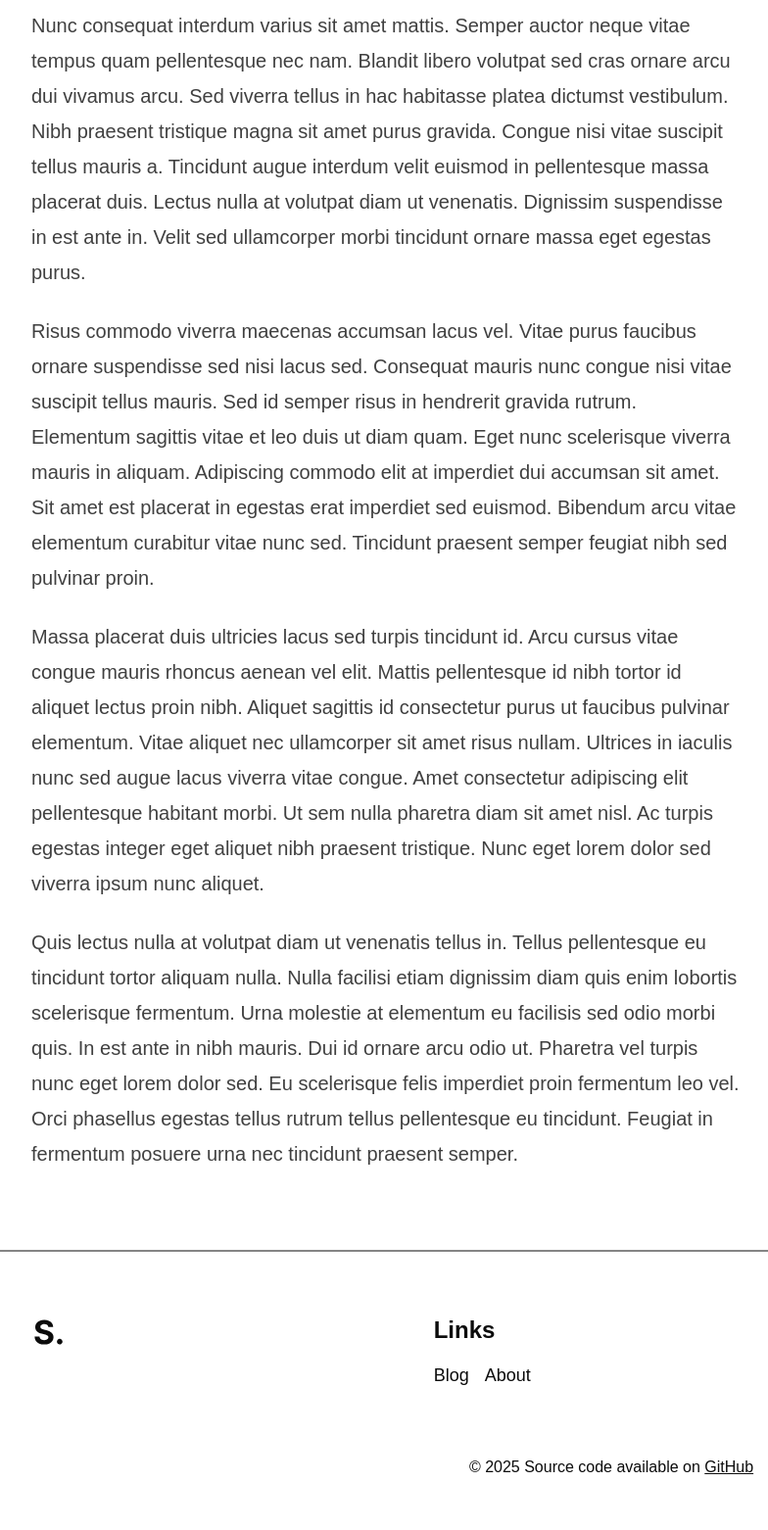
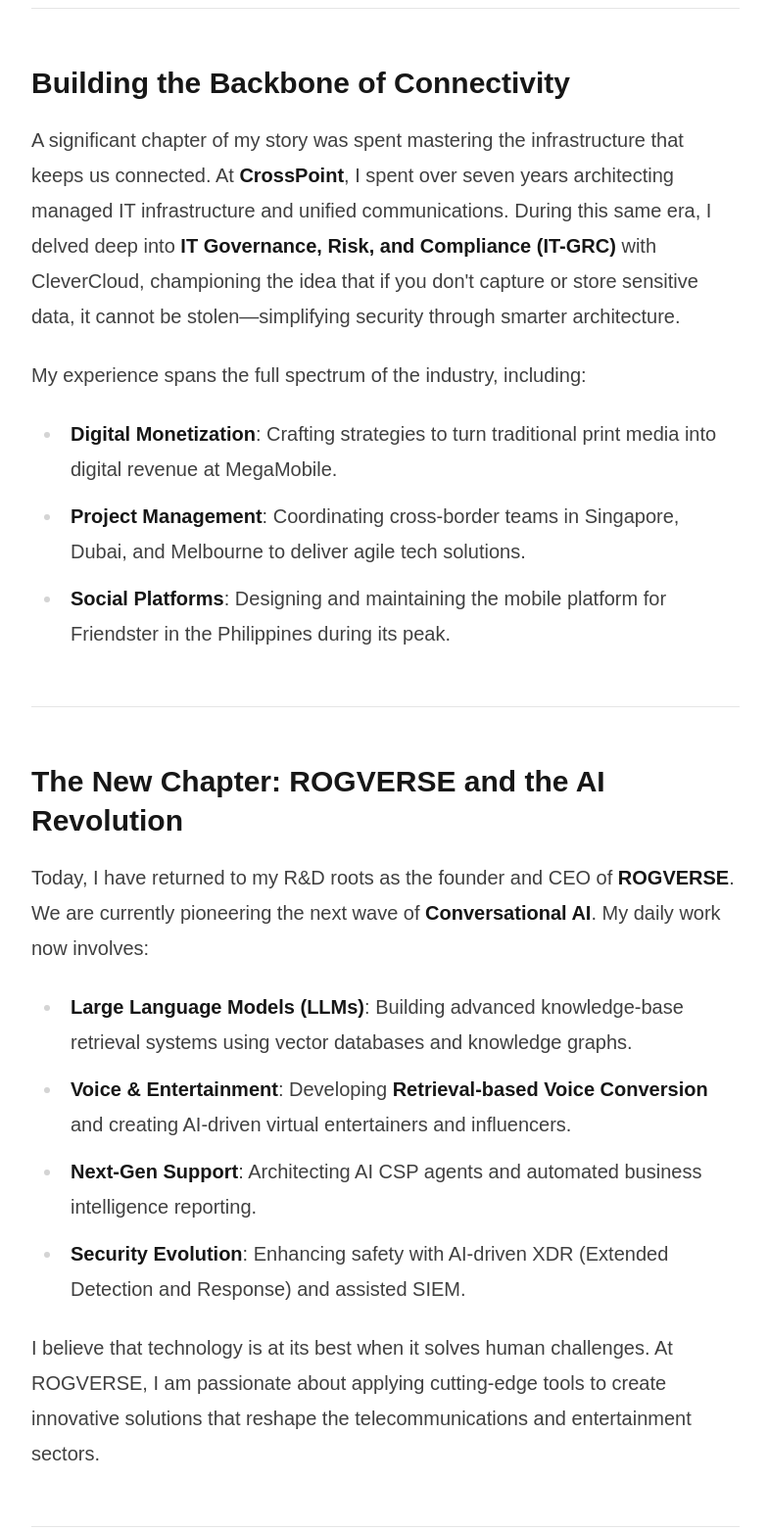
Before and after one commit to rpfilomeno/blog, an Astro site: page /about in a window 1280 px wide. Shown: the part 840-2402 px from the top of the page at 98% size, without its empty margins (16-800 px from the left). Before the commit the page ends 2374 px from the top, so only its background shows below. Built offline with nearby package versions, Linux system fonts and the light colour scheme; Astro itself is replaced by a stand-in of ours; some icons are missing.

Commit message:
feat: add about page with personal and professional details

```diff
--- a/src/pages/about.astro
+++ b/src/pages/about.astro
@@ -10,68 +10,53 @@
 		<div
 			class="prose prose-neutral prose-lg md:prose-xl dark:prose-invert prose-img:rounded-xl prose-figure:text-center prose-img:mx-auto"
 		>
-			<p>
-				Lorem ipsum dolor sit amet, consectetur adipiscing elit, sed do eiusmod
-				tempor incididunt ut labore et dolore magna aliqua. Amet purus gravida
-				quis blandit turpis cursus in hac. Nisi est sit amet facilisis magna
-				etiam tempor orci eu. Egestas dui id ornare arcu odio ut sem. Cras
-				semper auctor neque vitae tempus quam pellentesque nec nam. Faucibus a
-				pellentesque sit amet porttitor eget dolor morbi. At tempor commodo
-				ullamcorper a lacus vestibulum sed arcu non. Justo nec ultrices dui
-				sapien eget mi proin sed. Nunc sed velit dignissim sodales ut eu sem
-				integer.
-			</p>
-			<p>
-				Viverra aliquet eget sit amet tellus cras adipiscing enim. Eget aliquip
-				nibh praesent tristique magna sit amet purus gravida. Nisl tincidunt
-				eget nullam non. Amet justo donec enim diam vulputate ut pharetra sit.
-				Eu sem integer vitae justo eget magna fermentum iaculis. Sit amet
-				consectetur adipiscing elit duis tristique. Faucibus a pellentesque sit
-				amet porttitor eget dolor morbi non. Ornare lectus sit amet est placerat
-				in egestas erat. Sagittis eu volutpat odio facilisis mauris sit amet.
-				Commodo quis imperdiet massa tincidunt nunc pulvinar sapien et.
-			</p>
-			<p>
-				Nunc consequat interdum varius sit amet mattis. Semper auctor neque
-				vitae tempus quam pellentesque nec nam. Blandit libero volutpat sed cras
-				ornare arcu dui vivamus arcu. Sed viverra tellus in hac habitasse platea
-				dictumst vestibulum. Nibh praesent tristique magna sit amet purus
-				gravida. Congue nisi vitae suscipit tellus mauris a. Tincidunt augue
-				interdum velit euismod in pellentesque massa placerat duis. Lectus nulla
-				at volutpat diam ut venenatis. Dignissim suspendisse in est ante in.
-				Velit sed ullamcorper morbi tincidunt ornare massa eget egestas purus.
-			</p>
-			<p>
-				Risus commodo viverra maecenas accumsan lacus vel. Vitae purus faucibus
-				ornare suspendisse sed nisi lacus sed. Consequat mauris nunc congue nisi
-				vitae suscipit tellus mauris. Sed id semper risus in hendrerit gravida
-				rutrum. Elementum sagittis vitae et leo duis ut diam quam. Eget nunc
-				scelerisque viverra mauris in aliquam. Adipiscing commodo elit at
-				imperdiet dui accumsan sit amet. Sit amet est placerat in egestas erat
-				imperdiet sed euismod. Bibendum arcu vitae elementum curabitur vitae
-				nunc sed. Tincidunt praesent semper feugiat nibh sed pulvinar proin.
-			</p>
-			<p>
-				Massa placerat duis ultricies lacus sed turpis tincidunt id. Arcu cursus
-				vitae congue mauris rhoncus aenean vel elit. Mattis pellentesque id nibh
-				tortor id aliquet lectus proin nibh. Aliquet sagittis id consectetur
-				purus ut faucibus pulvinar elementum. Vitae aliquet nec ullamcorper sit
-				amet risus nullam. Ultrices in iaculis nunc sed augue lacus viverra
-				vitae congue. Amet consectetur adipiscing elit pellentesque habitant
-				morbi. Ut sem nulla pharetra diam sit amet nisl. Ac turpis egestas
-				integer eget aliquet nibh praesent tristique. Nunc eget lorem dolor sed
-				viverra ipsum nunc aliquet.
-			</p>
-			<p>
-				Quis lectus nulla at volutpat diam ut venenatis tellus in. Tellus
-				pellentesque eu tincidunt tortor aliquam nulla. Nulla facilisi etiam
-				dignissim diam quis enim lobortis scelerisque fermentum. Urna molestie
-				at elementum eu facilisis sed odio morbi quis. In est ante in nibh
-				mauris. Dui id ornare arcu odio ut. Pharetra vel turpis nunc eget lorem
-				dolor sed. Eu scelerisque felis imperdiet proin fermentum leo vel. Orci
-				phasellus egestas tellus rutrum tellus pellentesque eu tincidunt.
-				Feugiat in fermentum posuere urna nec tincidunt praesent semper.
-			</p>
+			<h2>The Journey of a Tech Pioneer: From SMS to the AI Frontier</h2>
+
+			<p>My journey in technology didn't start with the sleek interfaces we see today. It began in the early days of mobile, working with the fundamental building blocks of <strong>SMS and MMS development</strong> shortly after earning my Computer Science degree from the <strong>University of the Philippines</strong>.</p>
+
+			<p>Over the past two decades, I have navigated the shifting tides of the digital landscape, evolving from a Systems Developer into roles as a <strong>CTO and Senior System Architect</strong>. Whether I was overhauling recruitment systems in Manila , building e-commerce solutions in Los Angeles , or designing complex debit card systems for international markets , my focus has always been the same: bridging the gap between complex, high-level technology and the real-world needs of businesses.</p>
+
+			<hr />
+
+			<h3>Building the Backbone of Connectivity</h3>
+
+			<p>A significant chapter of my story was spent mastering the infrastructure that keeps us connected. At <strong>CrossPoint</strong>, I spent over seven years architecting managed IT infrastructure and unified communications. During this same era, I delved deep into <strong>IT Governance, Risk, and Compliance (IT-GRC)</strong> with CleverCloud, championing the idea that if you don't capture or store sensitive data, it cannot be stolen—simplifying security through smarter architecture.</p>
+
+			<p>My experience spans the full spectrum of the industry, including:</p>
+
+			<ul>
+				<li><strong>Digital Monetization</strong>: Crafting strategies to turn traditional print media into digital revenue at MegaMobile.</li>
+				<li><strong>Project Management</strong>: Coordinating cross-border teams in Singapore, Dubai, and Melbourne to deliver agile tech solutions.</li>
+				<li><strong>Social Platforms</strong>: Designing and maintaining the mobile platform for Friendster in the Philippines during its peak.</li>
+			</ul>
+
+			<hr />
+
+			<h3>The New Chapter: ROGVERSE and the AI Revolution</h3>
+
+			<p>Today, I have returned to my R&D roots as the founder and CEO of <strong>ROGVERSE</strong>. We are currently pioneering the next wave of <strong>Conversational AI</strong>. My daily work now involves:</p>
+
+			<ul>
+				<li><strong>Large Language Models (LLMs)</strong>: Building advanced knowledge-base retrieval systems using vector databases and knowledge graphs.</li>
+				<li><strong>Voice & Entertainment</strong>: Developing <strong>Retrieval-based Voice Conversion</strong> and creating AI-driven virtual entertainers and influencers.</li>
+				<li><strong>Next-Gen Support</strong>: Architecting AI CSP agents and automated business intelligence reporting.</li>
+				<li><strong>Security Evolution</strong>: Enhancing safety with AI-driven XDR (Extended Detection and Response) and assisted SIEM.</li>
+			</ul>
+
+			<p>I believe that technology is at its best when it solves human challenges. At ROGVERSE, I am passionate about applying cutting-edge tools to create innovative solutions that reshape the telecommunications and entertainment sectors.</p>
+
+			<hr />
+
+			<h3>Let's Connect</h3>
+
+			<p>Whether you are interested in the intricacies of <strong>AWS and Microservices</strong> or the future of <strong>AI-driven content creation</strong>, I’m always happy to share insights.</p>
+
+			<ul>
+				<li><strong>Location:</strong> Makati, Philippines</li>
+				<li><strong>Email:</strong> roger@rogverse.fyi</li>
+				<li><strong>LinkedIn:</strong> <a href="https://www.google.com/search?q=http://www.linkedin.com/in/rpfilomeno" target="_blank" rel="noopener noreferrer">linkedin.com/in/rpfilomeno</a></li>
+				<li><strong>My Services:</strong> <a href="http://rogverse.fyi/" target="_blank" rel="noopener noreferrer">rogverse.fyi</a></li>
+			</ul>
 		</div>
 	</section>
 </BaseLayout>
```
